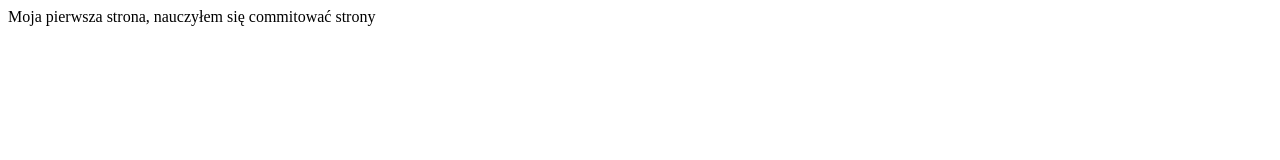
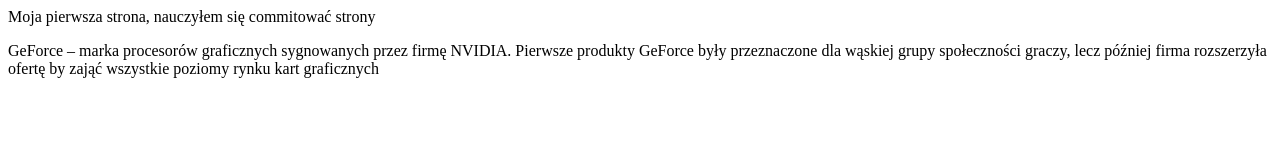
Before and after one commit to mtrzc/git_git, a plain HTML site: page index.html in a window 1280 px wide. Drawn offline with Linux system fonts and the light colour scheme.

Commit message:
Add news about Geforce

```diff
--- a/index.html
+++ b/index.html
@@ -4,5 +4,6 @@
 	</head>
 	<body>
 		Moja pierwsza strona, nauczyłem się commitować strony
+		<p>GeForce – marka procesorów graficznych sygnowanych przez firmę NVIDIA. Pierwsze produkty GeForce były przeznaczone dla wąskiej grupy społeczności graczy, lecz później firma rozszerzyła ofertę by zająć wszystkie poziomy rynku kart graficznych</p>
 	</body>
 </html>
```
